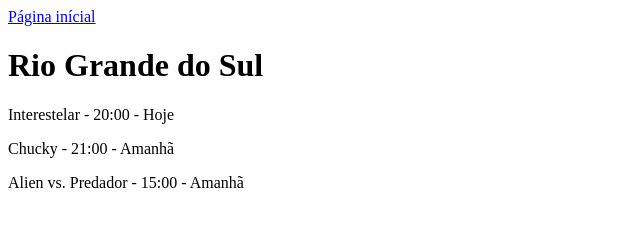
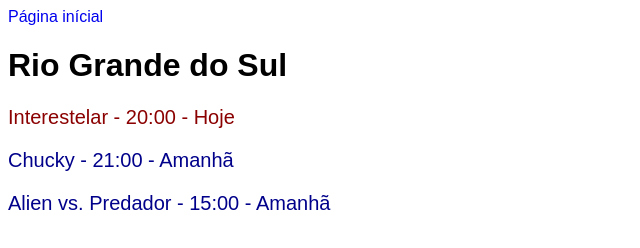
Before and after one commit to ignacioMalessaNeto/Cinema, a plain HTML site: page estados/canoas.html in a window 1280 px wide. Shown: the whole page, without its empty margins (0-640 px from the left). Drawn offline with Linux system fonts and the light colour scheme; the site is published under a folder, as on GitHub Pages, so addresses that start at the root find nothing.

Commit message:
correção

```diff
--- a/estados/canoas.html
+++ b/estados/canoas.html
@@ -4,13 +4,13 @@
 <head>
     <meta charset="UTF-8">
     <meta name="viewport" content="width=device-width, initial-scale=1.0">
-    <link rel="stylesheet" href="/css/styles.css">
+    <link rel="stylesheet" href="../css/styles.css">
     <title>Cinema-canoas</title>
 </head>
 
 <body>
     <main>
-        <a href="/index.html">Página inícial</a>
+        <a href="../index.html">Página inícial</a>
         <h1>Rio Grande do Sul</h1>
         <p class="estreia-hoje">Interestelar - 20:00 - Hoje</p>
         <p class="estreia-amanha">Chucky - 21:00 - Amanhã</p>
```
Also changed, not shown: estados/porto-alegre.html (+2 -2 lines), index.html (+1 -1 lines).
